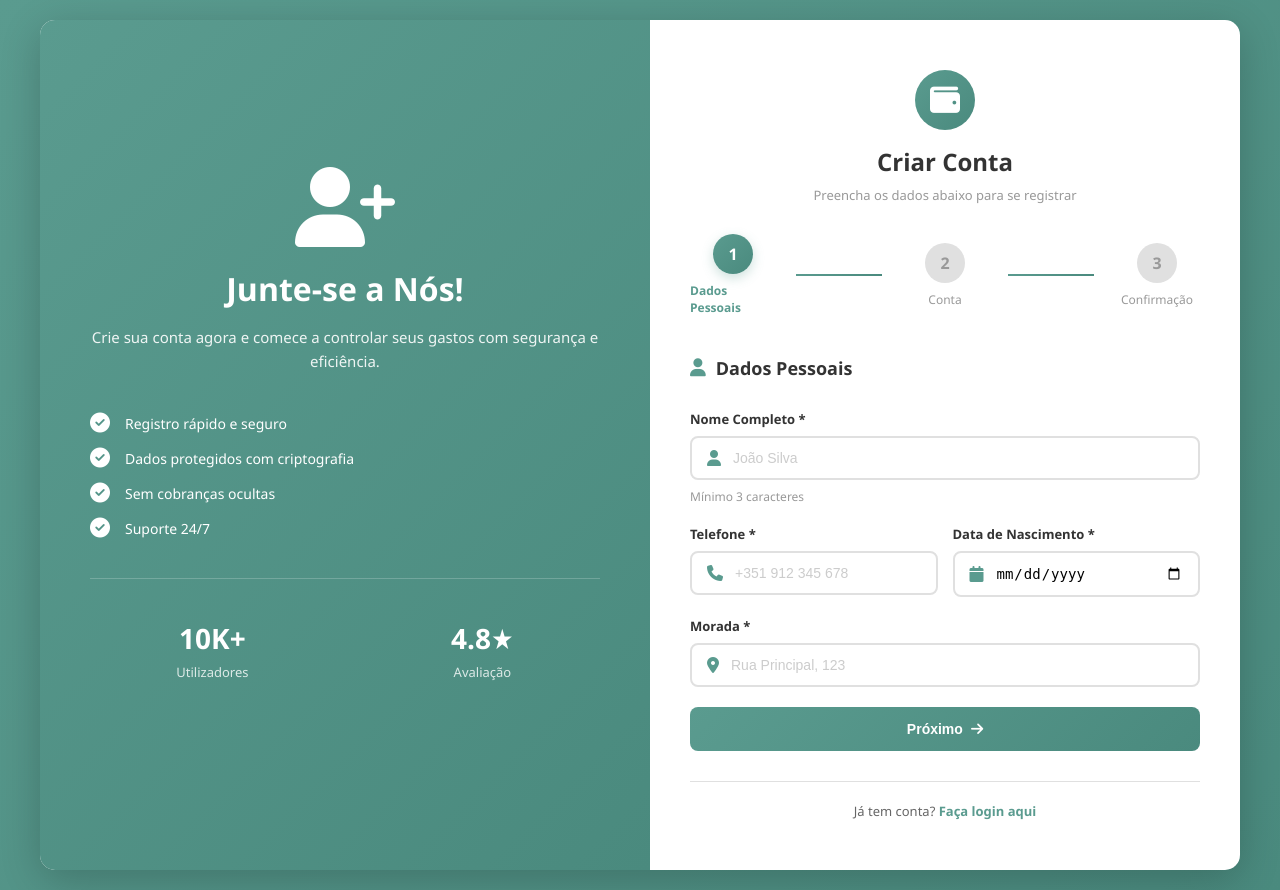
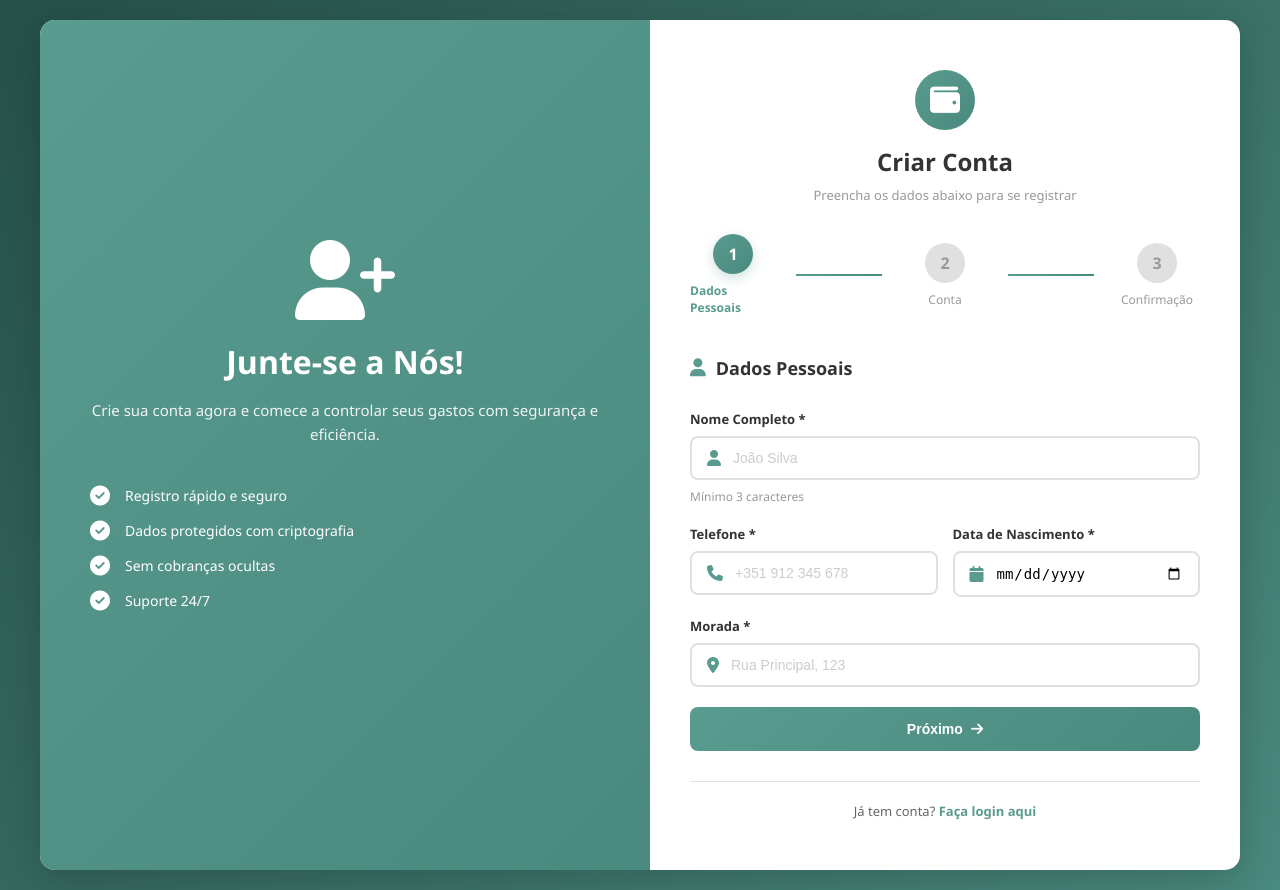
Before and after one commit to diogofreire-dev/Projeto-PAP, a PHP site: page /registar.html in a window 1280 px wide. Run offline with PHP 8.4, Linux system fonts and the light colour scheme.

Commit message:
Mudei a cor de background no login e register.

```diff
--- a/site/registar.html
+++ b/site/registar.html
@@ -34,17 +34,6 @@
                     <div class="feature">
                         <i class="fas fa-check-circle"></i>
                         <span>Suporte 24/7</span>
-                    </div>
-                </div>
-
-                <div class="stats">
-                    <div class="stat">
-                        <h3>10K+</h3>
-                        <p>Utilizadores</p>
-                    </div>
-                    <div class="stat">
-                        <h3>4.8★</h3>
-                        <p>Avaliação</p>
                     </div>
                 </div>
             </div>
--- a/site/style/login.css
+++ b/site/style/login.css
@@ -6,7 +6,7 @@
 
 body {
     font-family: 'Segoe UI', Tahoma, Geneva, Verdana, sans-serif;
-    background: linear-gradient(135deg, #5a9b8f 0%, #4a8a7e 100%);
+    background: linear-gradient(135deg, #255048 0%, #4a8a7e 100%);
     min-height: 100vh;
     display: flex;
     align-items: center;
--- a/site/style/registro.css
+++ b/site/style/registro.css
@@ -6,7 +6,7 @@
 
 body {
     font-family: 'Segoe UI', Tahoma, Geneva, Verdana, sans-serif;
-    background: linear-gradient(135deg, #5a9b8f 0%, #4a8a7e 100%);
+    background: linear-gradient(135deg, #255048 0%, #4a8a7e 100%);
     min-height: 100vh;
     display: flex;
     align-items: center;
```
